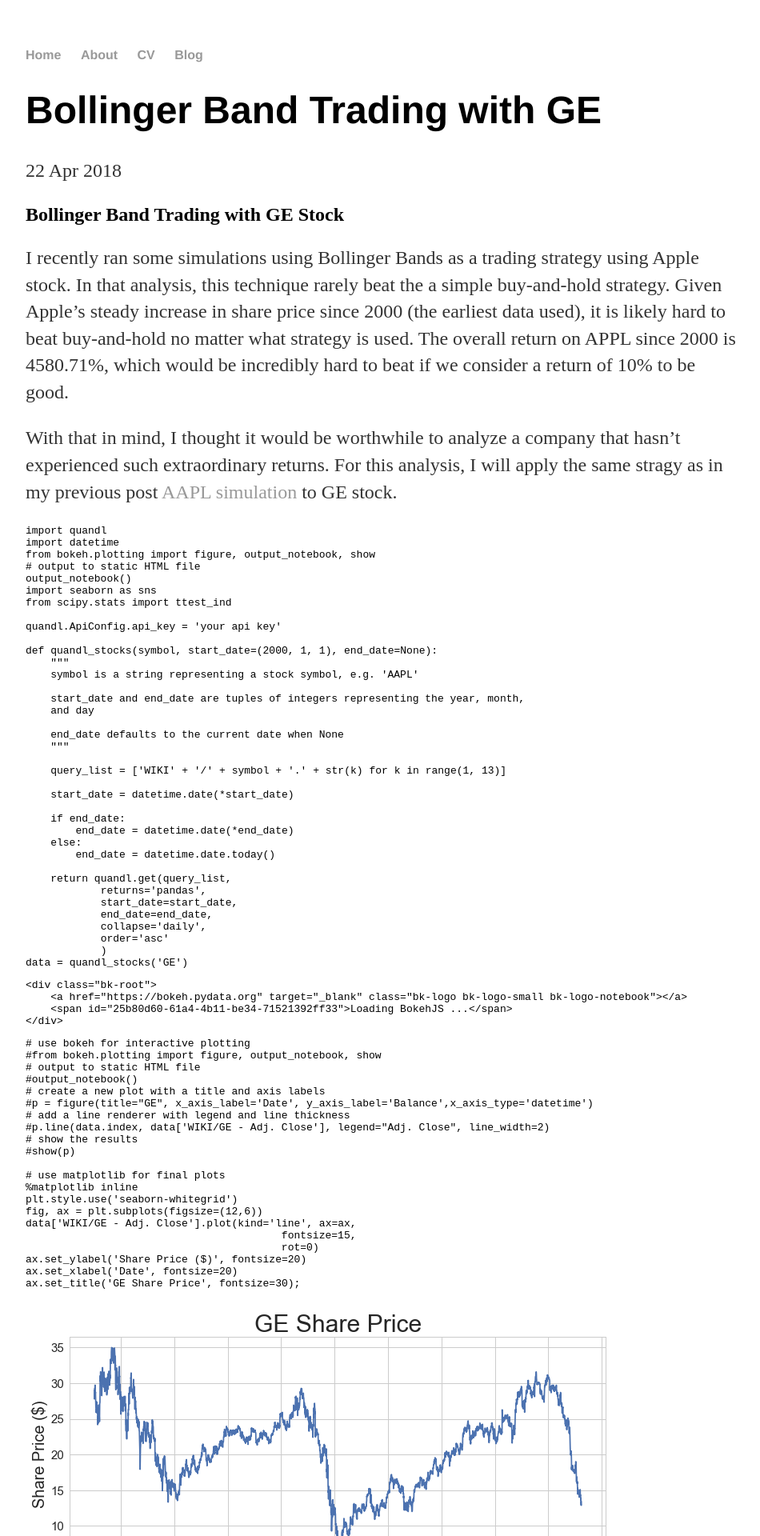
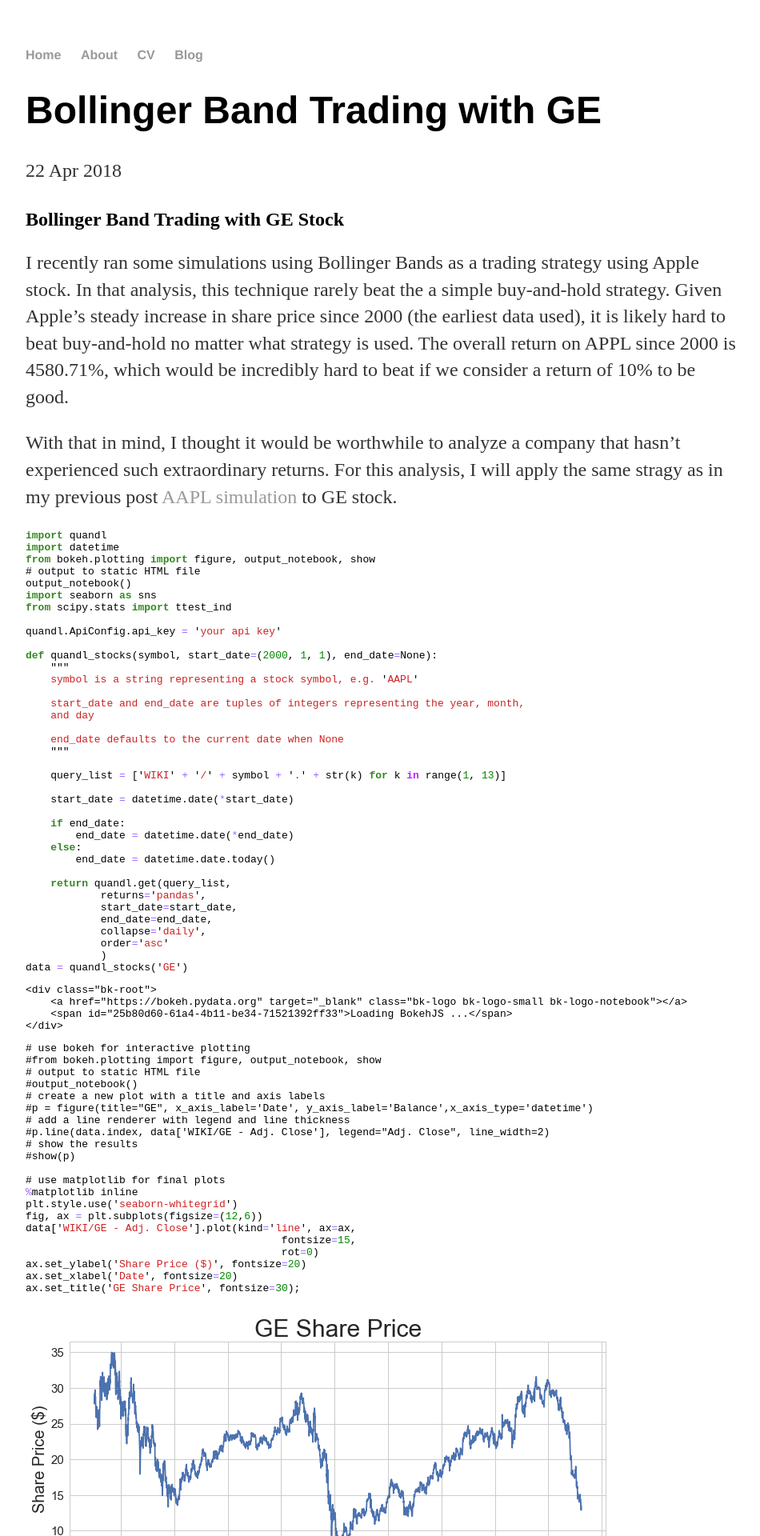
Before and after one commit to johnkmaxi/johnkmaxi.github.io, a Jekyll site: the page built from _posts/2018-04-22-Bollinger-Band-Trading-with-GE-Stock.md, in a window 1280 px wide. Shown: the top 1920 px of the page at 80% size, without its empty margins (160-1110 px from the left). Built offline with Jekyll 4.4.1, drawn with Linux system fonts in a browser that asks for light colours.

Commit message:
add notebook css

```diff
--- a/css/main.css
+++ b/css/main.css
@@ -41,3 +41,80 @@
 ul.posts li {
     list-style: none;
 }
+
+/************** Jupyter Notebook CSS ************************/
+.input_prompt {
+    color: #0066cc;
+}
+.output_prompt{
+    color:#cc0000;
+}
+.prompt{
+    font-family: monospace;
+    font-size: 14px;
+}
+.c, c1 {
+    color: #408080;
+    font-style: italic;
+}
+.k {
+    color: #338822;
+    font-weight: bold;
+}
+.kn {
+    color: #338822;
+    font-weight: bold;
+}
+.mi {
+    color: #008800;
+}
+.mf {
+    color: #008800;
+}
+.o {
+    color: #9966ff;
+}
+.ow {
+    color: #BA22FF;
+    font-weight: bold;
+}
+.nb {
+    color: #338822;
+}
+.n {
+    color: #000000;
+}
+.s, .s1 {
+    color: #cc2222;
+}
+.se {
+    color: #cc2222;
+    font-weight: bold;
+}
+.si {
+    color: #C06688;
+    font-weight: bold;
+}
+.nn {
+    color: #4D00FF;
+    font-weight: bold;
+}
+.output_area pre {
+    background-color: #FFFFFF;
+    padding-left: 5%;
+}
+.code_cell {
+    padding-left: 1%;
+}
+.cell {
+    margin-top: 10px;
+    margin-bottom: 10px;
+}
+br {
+    line-height: 2;
+}
+.cell h1, h2, h3, h4 {
+    margin-top: 30px;
+    margin-bottom: 10px;
+}
+/************** Jupyter Notebook CSS ************************/
```
